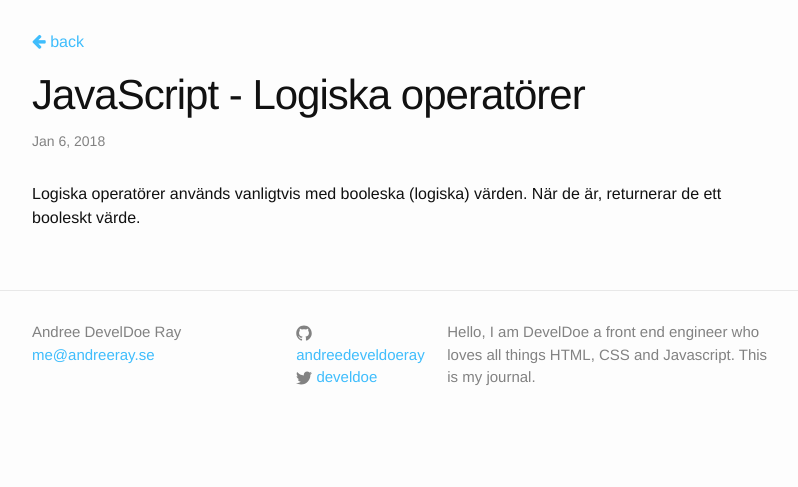
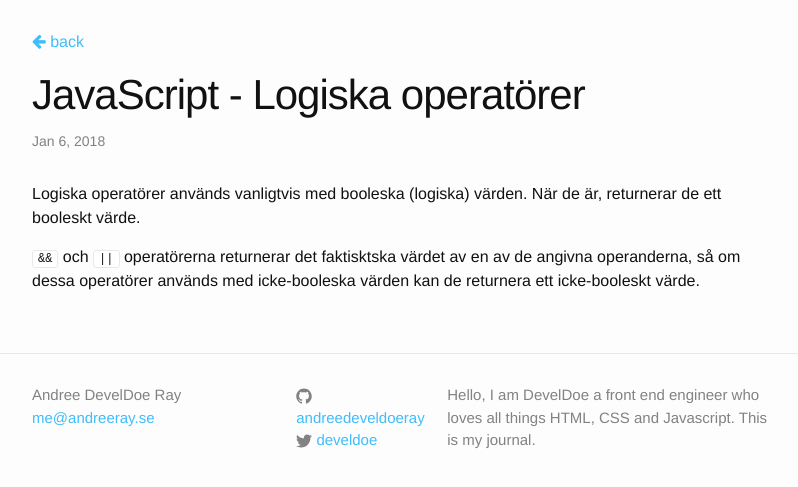
Before and after one commit to develdoe/develdoe.github.io, a Jekyll site: the page built from _posts/2018-01-06-javascript-logiska-operat-rer.md, in a window 1280 px wide. Shown: the top 487 px of the page, without its empty margins (238-1036 px from the left). Built offline with Jekyll 4.4.1, drawn with Linux system fonts in a browser that asks for light colours.

Commit message:
Create 2018-01-06-javascript-logiska-operat-rer.md

```diff
--- a/_posts/2018-01-06-javascript-logiska-operat-rer.md
+++ b/_posts/2018-01-06-javascript-logiska-operat-rer.md
@@ -4,3 +4,5 @@ published: true
 title: JavaScript - Logiska operatörer
 ---
 Logiska operatörer används vanligtvis med booleska (logiska) värden. När de är, returnerar de ett booleskt värde.
+
+`&&` och `||` operatörerna returnerar det faktisktska värdet av en av de angivna operanderna, så om dessa operatörer används med icke-booleska värden kan de returnera ett icke-booleskt värde.
```
